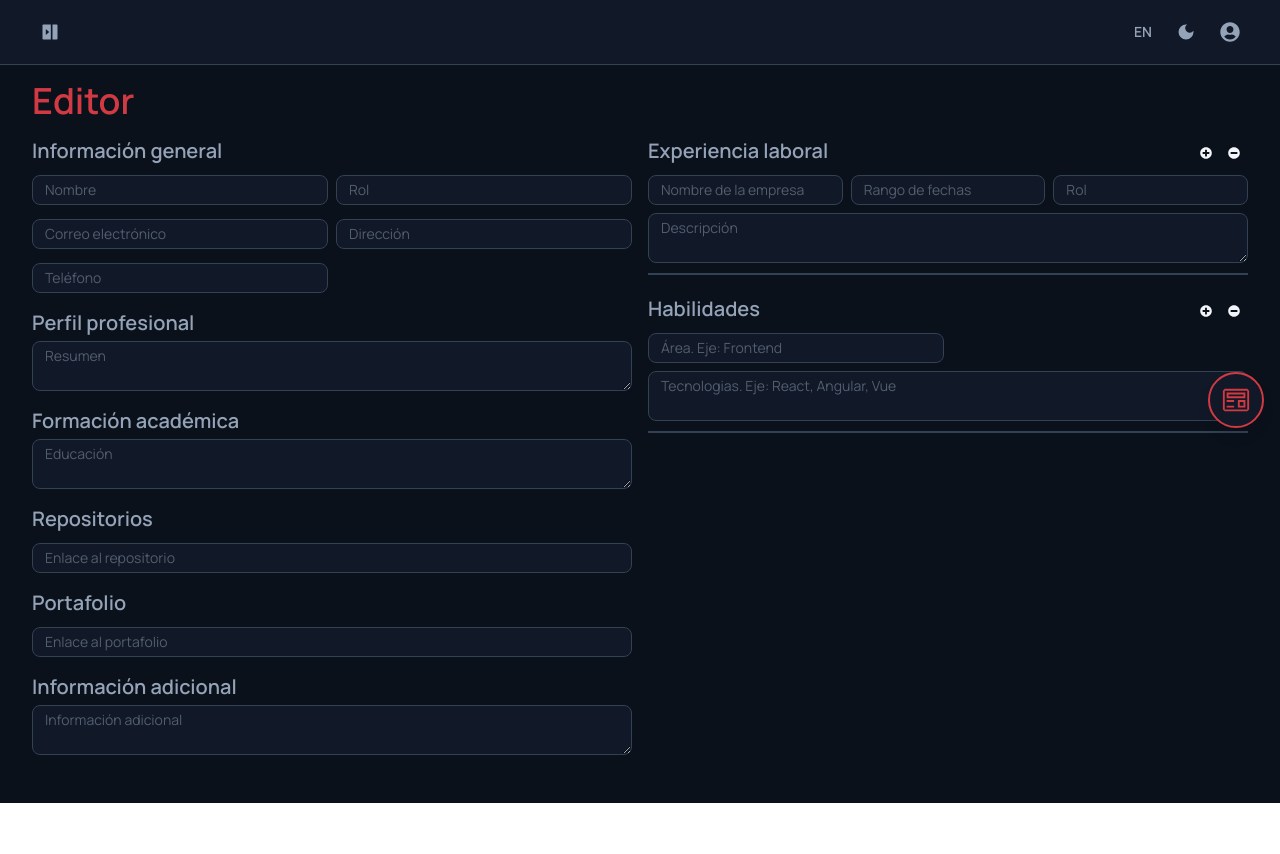
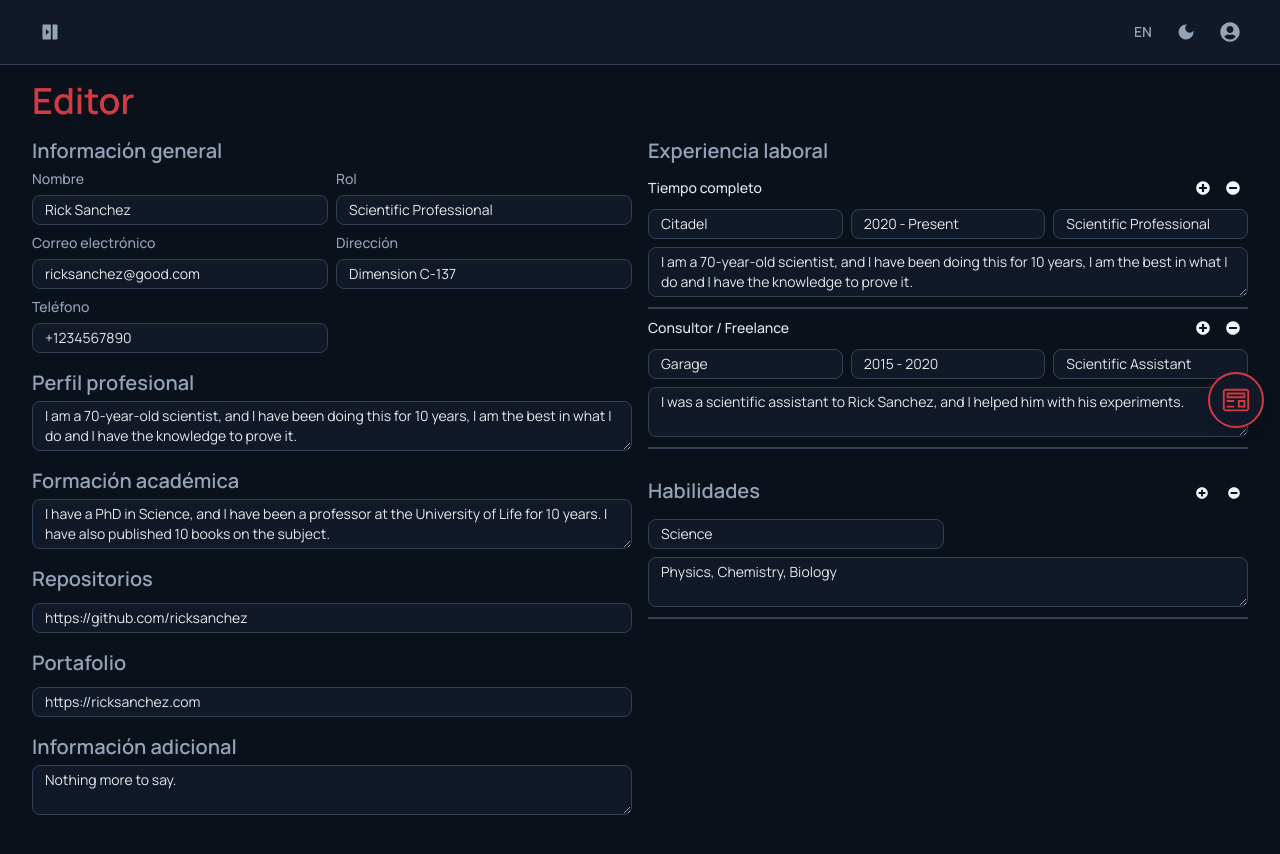
Before and after one commit to cr-gcc/career-stack, a React (Vite) app: page /editor in a window 1280 px wide. Shown: the top 854 px of the page. Before the commit the page ends 803 px from the top, so only its background shows below. Built offline with nearby package versions, Linux system fonts and the light colour scheme.

Commit message:
Actualziación del editor

```diff
--- a/src/domains/admin/pages/EditorPage.tsx
+++ b/src/domains/admin/pages/EditorPage.tsx
@@ -1,112 +1,97 @@
 import { useState } from "react";
 import { useTranslation } from "react-i18next";
-import { InputLabelIcon } from "@components/ui/InputLabelIcon";
-import { ButtonIcon } from "@components/ui/ButtonIcon";
-import { FaPlusCircle, FaMinusCircle } from "react-icons/fa";
-import { VscPreview } from "react-icons/vsc";
+import { GeneralInfo } from "@domains/admin/components/forms/editor/GeneralInfo";
+import { TextBox } from "@domains/admin/components/forms/editor/TextBox";
+import { Link } from "@domains/admin/components/forms/editor/Link";
 import { TemplatePreviewModal } from "@domains/admin/components/TemplatePreviewModal";
+import { Experience } from "@domains/admin/components/forms/editor/experience";
+import { Skill } from "@domains/admin/components/forms/editor/skill";
+import { ButtonModalLink } from "@domains/admin/components/ui/ButtonModalLink";
+import { useCvStore } from "@/stores/cvStore";
 
 export function EditorPage() {
     const { t } = useTranslation();
+    const { cv, updateField, updateGeneralInfo } = useCvStore();
     const [showPreview, setShowPreview] = useState(false);
 
     return (
+        <>
             <div className="flex flex-col gap-2 sm:gap-4 w-full max-w-7xl mx-auto mb-8">
                 <div className="space-y-1 sm:space-y-2">
                     <h2 className="h2 text-primary">{t('editor.title')}</h2>
                 </div>
                 <div className="grid grid-cols-1 sm:grid-cols-2 gap-2 sm:gap-4 w-full">
                     <div className="flex flex-col gap-1 sm:gap-2 w-full">
-                    <div id="editor-section-general-info" className="mb-2">
-                        <h5 className="h5 text-ts mb-1">{t('editor.sections.generalInfo')}</h5>
-                        <div className="grid grid-cols-1 sm:grid-cols-2 gap-1 sm:gap-2 w-full">
-                            <InputLabelIcon type="text" placeholder={t('editor.fields.name')} className="w-full text-sm" />
-                            <InputLabelIcon type="text" placeholder={t('editor.fields.rol')} className="w-full text-sm" />
-                            <InputLabelIcon type="email" placeholder={t('editor.fields.email')} className="w-full text-sm" />
-                            <InputLabelIcon type="text" placeholder={t('editor.fields.address')} className="w-full text-sm" />
-                            <InputLabelIcon type="number" placeholder={t('editor.fields.phone')} className="w-full text-sm" />
+                        <div className="mb-2">
+                            <GeneralInfo
+                                currentState={cv.generalInfo}
+                                onChange={updateGeneralInfo}
+                            />
                         </div>
+                        <div className="mb-2">
+                            <TextBox
+                                id="editor-section-profesional-profile"
+                                title={t('editor.sections.profesionalProfile')}
+                                placeholder={t('editor.fields.summary')}
+                                value={cv.summary}
+                                onChange={(val) => updateField('summary', val)}
+                            />
                         </div>
-                    <div id="editor-section-profesional-profile" className="mb-2">
-                        <h5 className="h5 text-ts mb-1">{t('editor.sections.profesionalProfile')}</h5>
-                        <div className="flex flex-col gap-1 sm:gap-2 w-full">
-                            <textarea className="w-full rounded-lg border border-border bg-surface px-3 py-1 focus:outline-none focus:border-primary focus:ring-1 focus:ring-primary transition-colors text-tp placeholder:text-ts/50 text-sm" placeholder={t('editor.fields.summary')}></textarea>
+                        <div className="mb-2">
+                            <TextBox
+                                id="editor-section-education"
+                                title={t('editor.sections.education')}
+                                placeholder={t('editor.fields.education')}
+                                value={cv.education}
+                                onChange={(val) => updateField('education', val)}
+                            />
                         </div>
+                        <div className="mb-2">
+                            <Link
+                                id="editor-section-repositories"
+                                title={t('editor.sections.repositories')}
+                                placeholder={t('editor.fields.repositoryLink')}
+                                value={cv.repositories}
+                                onChange={(val) => updateField('repositories', val)}
+                            />
                         </div>
-                    <div id="editor-section-education" className="mb-2">
-                        <h5 className="h5 text-ts mb-1">{t('editor.sections.education')}</h5>
-                        <div className="flex flex-col gap-1 sm:gap-2 w-full">
-                            <textarea className="w-full rounded-lg border border-border bg-surface px-3 py-1 focus:outline-none focus:border-primary focus:ring-1 focus:ring-primary transition-colors text-tp placeholder:text-ts/50 text-sm" placeholder={t('editor.fields.education')}></textarea>
+                        <div className="mb-2">
+                            <Link
+                                id="editor-section-portfolio"
+                                title={t('editor.sections.portfolio')}
+                                placeholder={t('editor.fields.portfolioLink')}
+                                value={cv.portfolio}
+                                onChange={(val) => updateField('portfolio', val)}
+                            />
                         </div>
-                    </div>
-                    <div id="editor-section-repositories" className="mb-2">
-                        <h5 className="h5 text-ts mb-1">{t('editor.sections.repositories')}</h5>
-                        <div className="flex flex-col gap-1 sm:gap-2 w-full">
-                            <InputLabelIcon type="text" placeholder={t('editor.fields.repositoryLink')} className="w-full text-sm" />
-                        </div>
-                    </div>
-                    <div id="editor-section-portfolio" className="mb-2">
-                        <h5 className="h5 text-ts mb-1">{t('editor.sections.portfolio')}</h5>
-                        <div className="flex flex-col gap-1 sm:gap-2 w-full">
-                            <InputLabelIcon type="text" placeholder={t('editor.fields.portfolioLink')} className="w-full text-sm" />
-                        </div>
-                    </div>
-                    <div id="editor-section-extra-info">
-                        <h5 className="h5 text-ts mb-1">{t('editor.sections.extraInfo')}</h5>
-                        <div className="flex flex-col gap-1 sm:gap-2 w-full">
-                            <textarea className="w-full rounded-lg border border-border bg-surface px-3 py-1 focus:outline-none focus:border-primary focus:ring-1 focus:ring-primary transition-colors text-tp placeholder:text-ts/50 text-sm" placeholder={t('editor.fields.extraInfo')}></textarea>
-                        </div>
+                        <div className="mb-2">
+                            <TextBox
+                                id="editor-section-extra-info"
+                                title={t('editor.sections.extraInfo')}
+                                placeholder={t('editor.fields.extraInfo')}
+                                value={cv.extraInfo}
+                                onChange={(val) => updateField('extraInfo', val)}
+                            />
                         </div>
                     </div>
                     <div className="flex flex-col gap-1 sm:gap-2 w-full">
-                    <div id="editor-section-work-experiences" className="mb-2">
-                        <div className="flex justify-between items-center w-full">
-                            <h5 className="h5 text-ts mb-1">{t('editor.sections.workExperiences')}</h5>
-                            <div className="flex">
-                                <ButtonIcon icon={<FaPlusCircle />} className="text-xs text-emphasis" />
-                                <ButtonIcon icon={<FaMinusCircle />} className="text-xs text-emphasis" />
+                        <div className="mb-2">
+                            <Experience />
                         </div>
-                        </div>
-                        <div className="grid grid-cols-1 sm:grid-cols-3 gap-1 sm:gap-2 w-full">
-                            <InputLabelIcon type="text" placeholder={t('editor.fields.companyName')} className="w-full text-sm" />
-                            <InputLabelIcon type="text" placeholder={t('editor.fields.dateRange')} className="w-full text-sm" />
-                            <InputLabelIcon type="email" placeholder={t('editor.fields.rol')} className="w-full text-sm" />
-                            <div className="col-span-3">
-                                <textarea className="w-full rounded-lg border border-border bg-surface px-3 py-1 focus:outline-none focus:border-primary focus:ring-1 focus:ring-primary transition-colors text-tp placeholder:text-ts/50 text-sm" placeholder={t('editor.fields.description')}></textarea>
-                            </div>
-                        </div>
-                        <hr className="border-b border-border my-1" />
-                    </div>
-                    <div id="editor-section-skills" className="mb-2">
-                        <div className="flex justify-between items-center w-full">
-                            <h5 className="h5 text-ts mb-1">{t('editor.sections.skills')}</h5>
-                            <div className="flex">
-                                <ButtonIcon icon={<FaPlusCircle />} className="text-xs text-emphasis" />
-                                <ButtonIcon icon={<FaMinusCircle />} className="text-xs text-emphasis" />
-                            </div>
-                        </div>
-                        <div className="grid grid-cols-1 sm:grid-cols-2 gap-1 sm:gap-2 w-full">
-                            <InputLabelIcon type="text" placeholder={t('editor.fields.area')} className="w-full text-sm" />
-                            <div className="col-span-2">
-                                <textarea className="w-full rounded-lg border border-border bg-surface px-3 py-1 focus:outline-none focus:border-primary focus:ring-1 focus:ring-primary transition-colors text-tp placeholder:text-ts/50 text-sm" placeholder={t('editor.fields.tecnologies')}></textarea>
-                            </div>
-                        </div>
-                        <hr className="border-b border-border my-1" />
+                        <div className="mb-2">
+                            <Skill />
                         </div>
                     </div>
                 </div>
                 <div className="fixed right-4 top-1/2 -translate-y-1/2 z-50">
-                <button
-                    id="editor-preview-btn"
-                    onClick={() => setShowPreview(true)}
-                    className="flex items-center justify-center w-14 h-14 rounded-full bg-surface text-primary shadow-lg border-2 border-primary hover:bg-surface-hover hover:scale-105 transition-all cursor-pointer"
-                >
-                    <VscPreview className="text-3xl" />
-                </button>
+                    <ButtonModalLink onClick={() => setShowPreview(true)} />
                 </div>
-            {showPreview && (
+            </div>
+            {
+                showPreview && (
                     <TemplatePreviewModal modalClose={() => setShowPreview(false)} />
-            )}
-        </div>
                 )
             }
+        </>
+    )
+}
```
Lines whose indentation alone changed are shown as unchanged.
